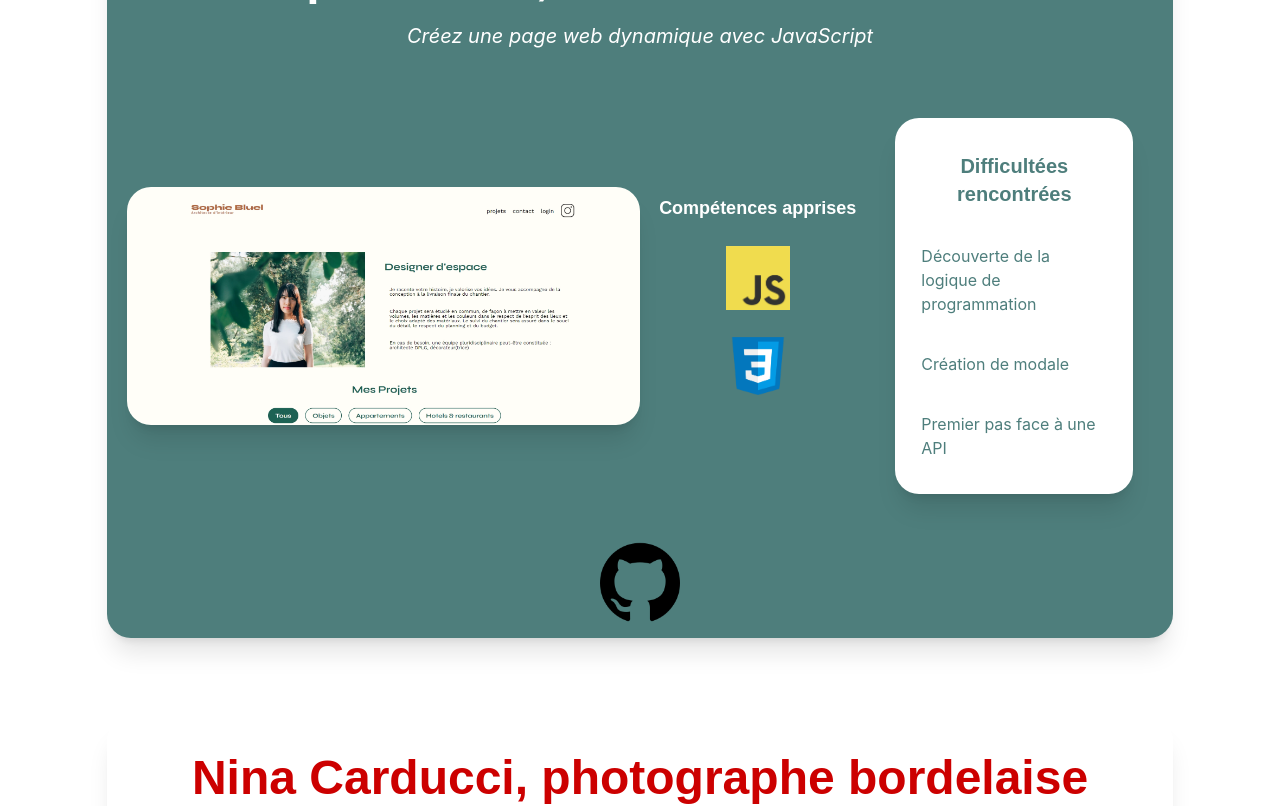
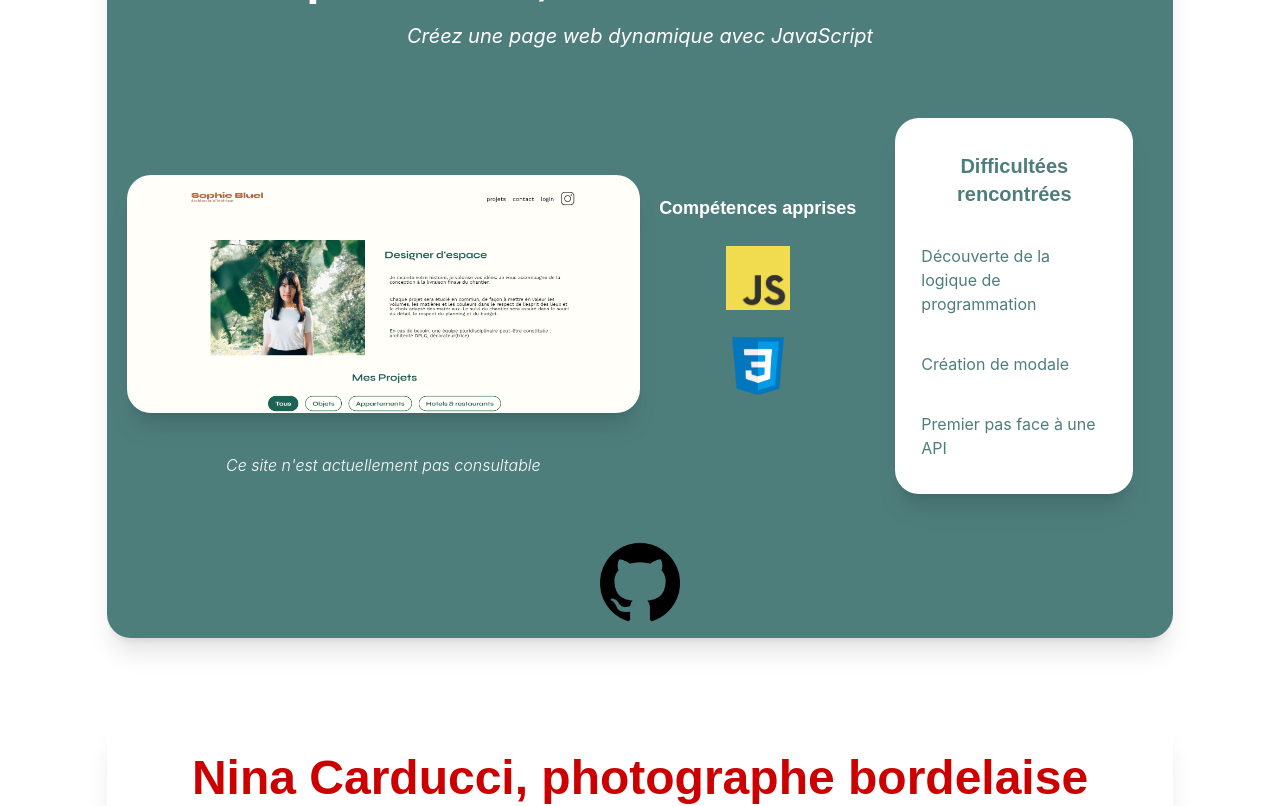
Before and after one commit to Dacunhadamien/Portfolio, a React (Create React App) app: page / in a window 1280 px wide. Shown: the part 1900-2706 px from the top of the page. Built offline with nearby package versions, Linux system fonts and the light colour scheme; a web font is replaced by a local one.

Commit message:
Amélioration des sites non consultables

```diff
--- a/src/app/Components/Project.jsx
+++ b/src/app/Components/Project.jsx
@@ -13,13 +13,22 @@ const Project = (props) => {
       <h3 className="md:text-xl text-lg italic text-center lg:size-full size-3/4">{props.description}</h3>
       <div className="flex flex-col lg:flex-row md:justify-between items-center mt-5 mx-5">
         <div className="flex flex-col justify-center items-center size-11/12 lg:size-2/4 group">
-          <a href={props.url} target="_blank" rel="noreferrer" className="flex justify-center items-center flex-start rounded-3xl group relative md:my-10">
-            <img src={props.cover} alt={"Image de " + props.title} className="rounded-3xl group-hover:blur transition duration-500 ease-in-out shadow-xl"></img>
-            <MdOpenInNew className={props.url ? "opacity-0 absolute size-20 lg:size-32 group-hover:opacity-100 transition duration-500 ease-in-out" : "hidden"} />
-            <div className={props.url ? "hidden" : "absolute flex flex-col justify-center items-center"}>
-              <GoClock className={"opacity-0 absolute size-20 lg:size-32 group-hover:opacity-100 group-hover:scale-110 transition duration-500 ease-in-out " + props.cardtxtcolor} />
+          {props.url ? (
+            <a href={props.url} target="_blank" rel="noreferrer" className="flex justify-center items-center flex-start rounded-3xl group relative md:my-10">
+              <img src={props.cover} alt={"Image de " + props.title} className="rounded-3xl group-hover:blur transition duration-500 ease-in-out shadow-xl"></img>
+              <MdOpenInNew className="opacity-0 absolute size-20 lg:size-32 group-hover:opacity-100 transition duration-500 ease-in-out" />
+            </a>
+          ) : (
+            <div className="flex flex-col justify-center items-center">
+              <div className="flex justify-center items-center flex-col rounded-3xl group relative md:my-10">
+                <img src={props.cover} alt={"Image de " + props.title} className="rounded-3xl group-hover:blur transition duration-500 ease-in-out shadow-xl"></img>
+                <div className="absolute flex flex-col justify-center items-center">
+                  <GoClock className={"opacity-0 size-20 lg:size-32 group-hover:opacity-100 group-hover:scale-110 transition duration-500 ease-in-out " + props.cardtxtcolor} />
+                </div>
+              </div>
+              <p className="md:my-0 my-5 italic font-light">Ce site n'est actuellement pas consultable</p>
             </div>
-          </a>
+          )}
         </div>
         <div className="flex flex-col lg:flex-row justify-center items-center lg:w-1/2 my-10">
           <div className="md:hover:scale-105 transform duration-500 ease-in-out flex justify-center items-center flex-col md:w-1/2 mb-5">
```
